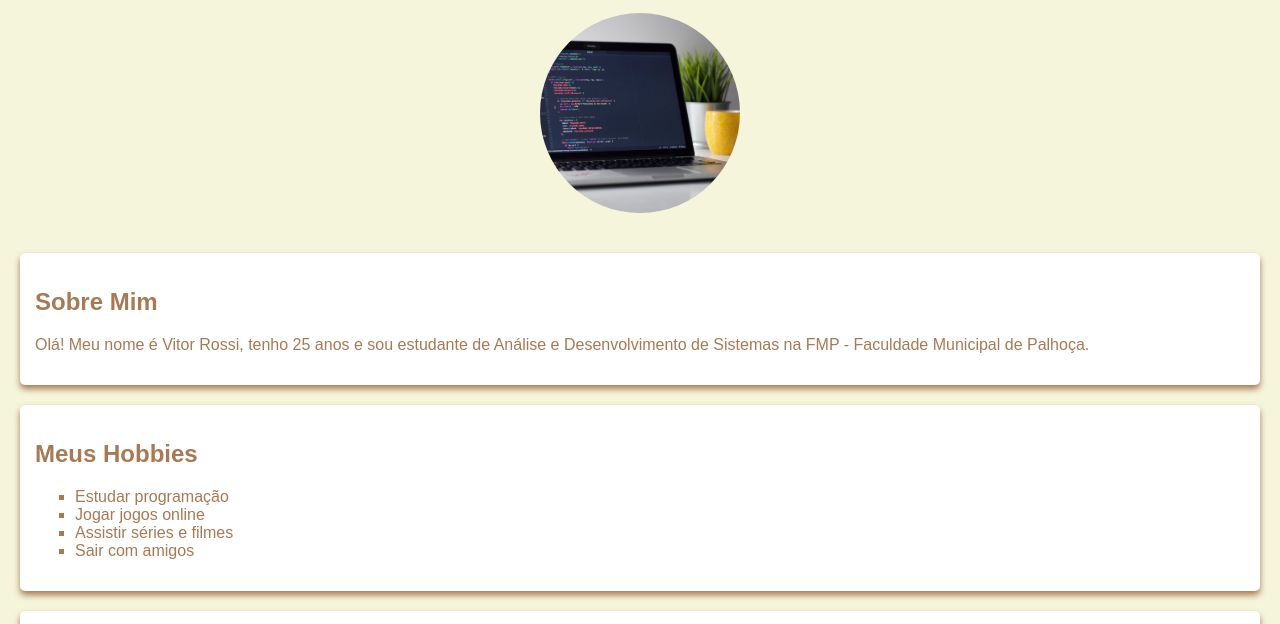
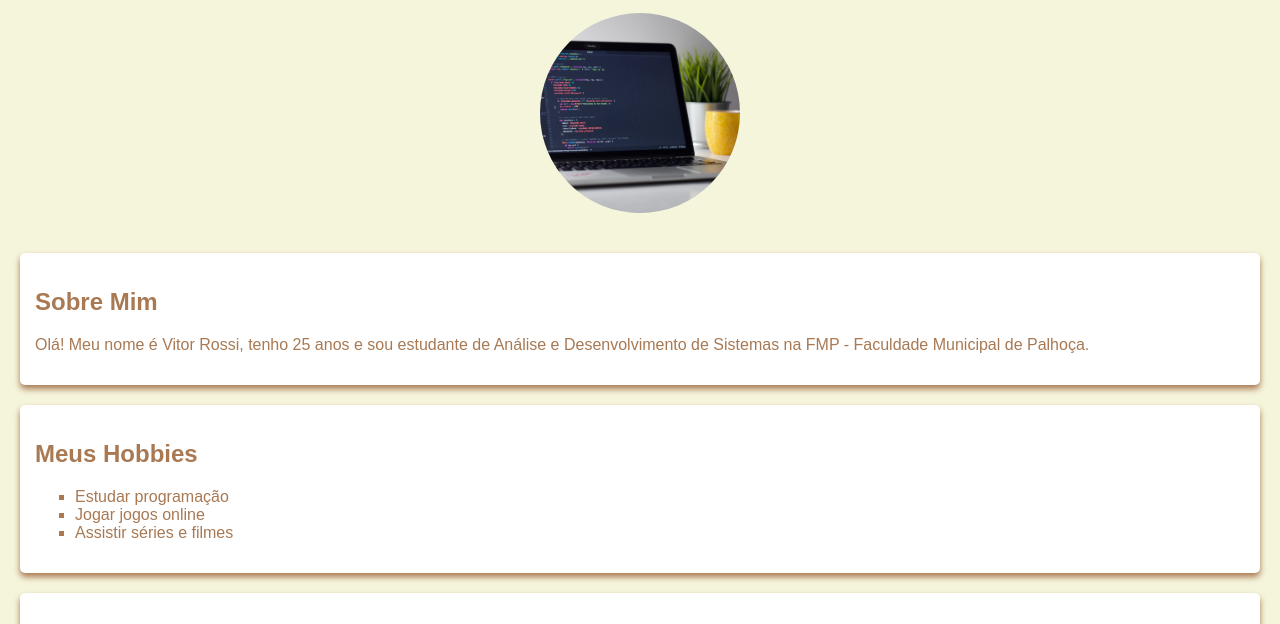
Before and after one commit to vitorrossi77/eadetapaii, a plain HTML site: page index.html in a window 1280 px wide. Shown: the part 117-741 px from the top of the page. Drawn offline with Linux system fonts and the light colour scheme.

Commit message:
Update index.html

```diff
--- a/index.html
+++ b/index.html
@@ -29,7 +29,6 @@
             <li>Estudar programação</li>
             <li>Jogar jogos online</li>
             <li>Assistir séries e filmes</li>
-            <li>Sair com amigos</li>
         </ul>
     </section>
 
```
